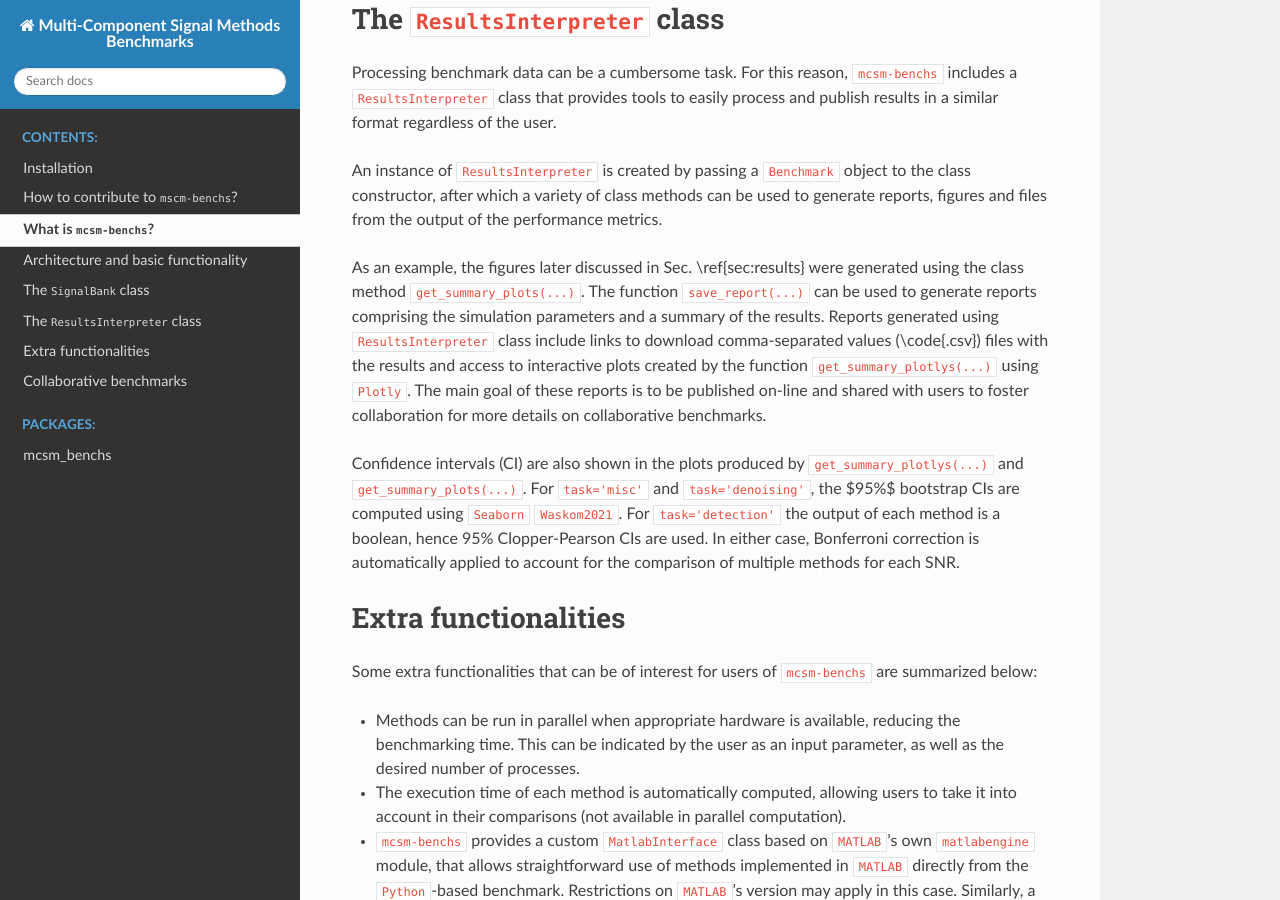
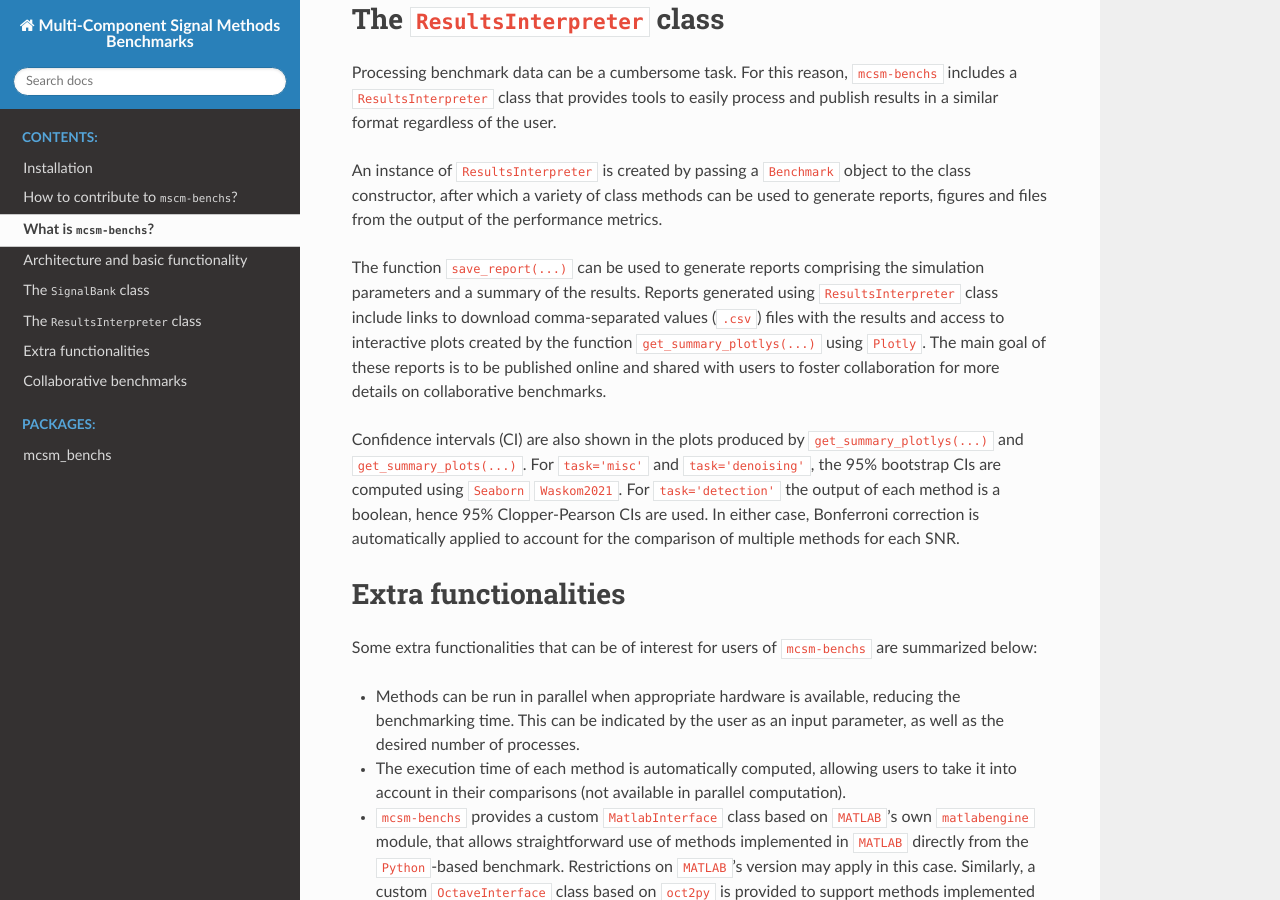
Before and after one commit to jmiramont/mcsm-benchs, a Sphinx documentation site: the page built from docs/intro.md, in a window 1280 px wide and 900 px high, scrolled down 5388 px. Built offline with Sphinx 7.4.7 and the Read the Docs theme 3.1.0, drawn with Linux system fonts in a browser that asks for light colours; pages that are not in the unit, such as notebooks, are missing from menus; cross-references to code outside the pages are shown as plain code.

Commit message:
Fixing typos in docs.

```diff
--- a/docs/intro.md
+++ b/docs/intro.md
@@ -157,17 +157,17 @@ For this reason, `mcsm-benchs` includes a `ResultsInterpreter` class that provid
 
 An instance of `ResultsInterpreter` is created by passing a `Benchmark` object to the class constructor, after which a variety of class methods can be used to generate reports, figures and files from the output of the performance metrics.
 
-As an example, the figures later discussed in Sec. \ref{sec:results} were generated using the class method `get_summary_plots(...)`.
 The function `save_report(...)` can be used to generate reports comprising the simulation parameters and a summary of the results.
-Reports generated using `ResultsInterpreter` class include links to download comma-separated values (\code{.csv}) files with the results and access to interactive plots created by the function `get_summary_plotlys(...)` using `Plotly`.
-The main goal of these reports is to be published on-line and shared with users to foster collaboration for more details on collaborative benchmarks.
+Reports generated using `ResultsInterpreter` class include links to download comma-separated values (`.csv`) files with the results and access to interactive plots created by the function `get_summary_plotlys(...)` using `Plotly`.
+The main goal of these reports is to be published online and shared with users to foster collaboration for more details on collaborative benchmarks.
 
 Confidence intervals (CI) are also shown in the plots produced by `get_summary_plotlys(...)` and `get_summary_plots(...)`.
-For `task='misc'` and `task='denoising'`, the $95\%$ bootstrap CIs are computed using `Seaborn` {cite}`Waskom2021`.
-For `task='detection'` the output of each method is a boolean, hence 95\% Clopper-Pearson CIs are used.
+For `task='misc'` and `task='denoising'`, the 95% bootstrap CIs are computed using `Seaborn` {cite}`Waskom2021`.
+For `task='detection'` the output of each method is a boolean, hence 95% Clopper-Pearson CIs are used.
 In either case, Bonferroni correction is automatically applied to account for the comparison of multiple methods for each SNR.
 
 # Extra functionalities
+
 Some extra functionalities that can be of interest for users of `mcsm-benchs` are summarized below:
 - Methods can be run in parallel when appropriate hardware is available, reducing the benchmarking time. This can be indicated by the user as an input parameter, as well as the desired number of processes.
 - The execution time of each method is automatically computed, allowing users to take it into account in their comparisons (not available in parallel computation).
```
